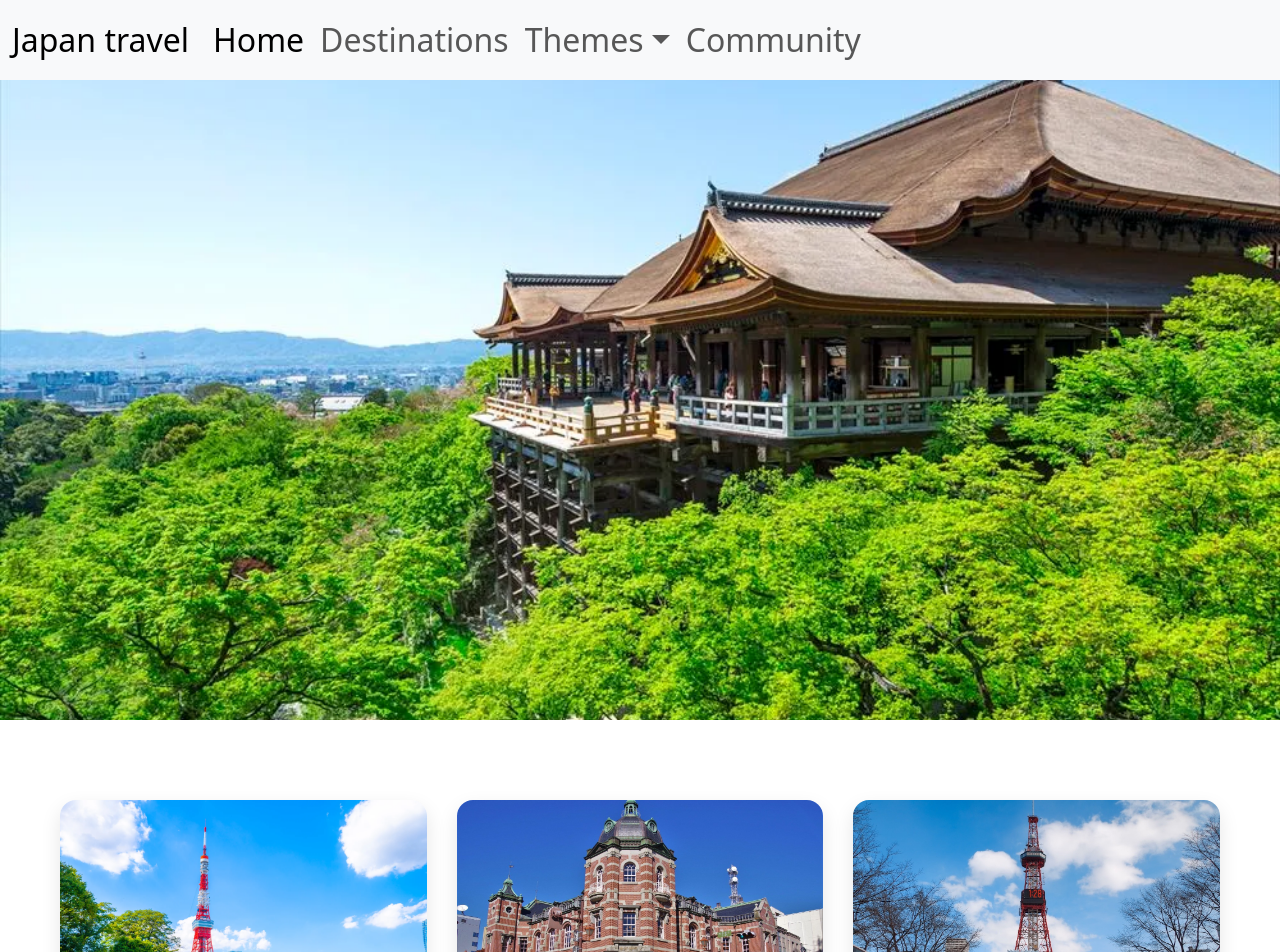
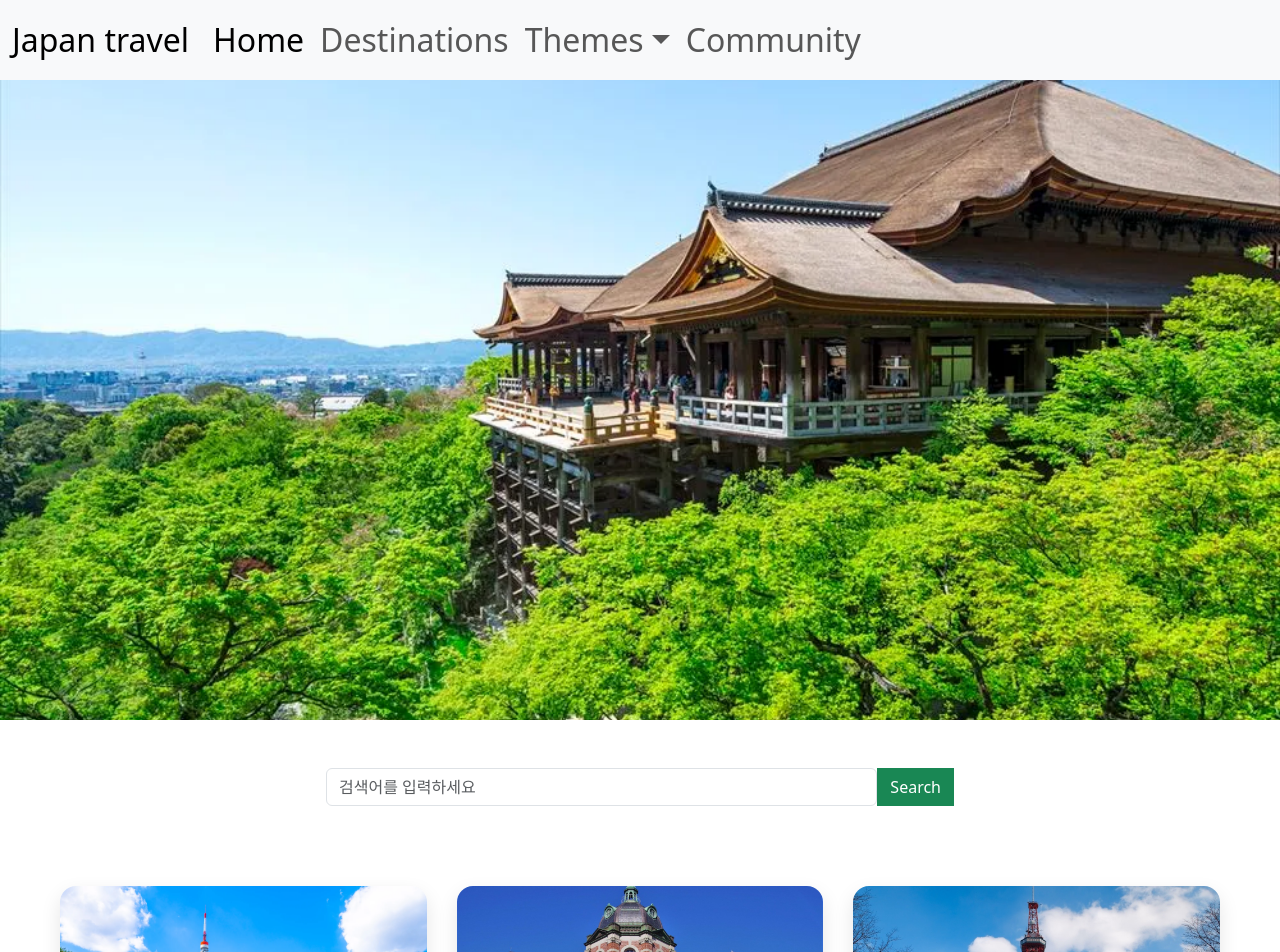
Before and after one commit to Gyu1234/japan_web, a React (Create React App) app in the folder frontend/: page / in a window 1280 px wide. Shown: the top 952 px of the page. Built offline with nearby package versions, Linux system fonts and the light colour scheme.

Commit message:
searchbar 오류 수정 밑 정렬페이지 기본틀

```diff
--- a/frontend/package.json
+++ b/frontend/package.json
@@ -12,6 +12,7 @@
     "bootstrap": "^5.3.8",
     "react": "^19.2.3",
     "react-dom": "^19.2.3",
+    "react-router-dom": "^7.12.0",
     "react-scripts": "5.0.1",
     "web-vitals": "^2.1.4"
   },
--- a/frontend/src/App.js
+++ b/frontend/src/App.js
@@ -1,11 +1,21 @@
 import React from 'react';
-import MainPage from './pages/main/MainPage.js'; // 메인페이지 통째로 가져오기
+import { BrowserRouter as Router, Routes, Route } from 'react-router-dom';
+import MainPage from './pages/main/MainPage';
 
 function App() {
   return (
-    <div className="App">
-      <MainPage />
-    </div>
+    //  반드시 전체를 <Router>로 감싸야 합니다.
+    <Router>
+      <div className="App">
+        <Routes>
+          {/*  각 주소(path)에 맞는 페이지를 설정합니다. */}
+          <Route path="/" element={<MainPage />} />
+
+          {/* 나중에 검색 페이지를 만드시면 아래 줄의 주석을 푸세요 */}
+          {/* <Route path="/search" element={<SearchPage />} /> */}
+        </Routes>
+      </div>
+    </Router>
   );
 }
 
--- a/frontend/src/components/layouts/Searchbar.js
+++ b/frontend/src/components/layouts/Searchbar.js
@@ -1,18 +1,24 @@
 import React, { useState } from 'react';
 import { useNavigate } from 'react-router-dom'; // 페이지 이동을 위한 훅
+import axios from 'axios';
 
 const SearchBar = () => {
   const [keyword, setKeyword] = useState(''); // 검색어 상태 관리
   const navigate = useNavigate();
 
-  const handleSearch = (e) => {
-    e.preventDefault(); // 폼 제출 시 페이지 새로고침 방지
-    if (keyword.trim() === '') return; // 빈 검색어는 무시
+  const handleSearch = async (e) => {
+  e.preventDefault();
+  if (keyword.trim() === '') return;
 
-    // 검색 결과 페이지로 이동하면서 쿼리 스트링으로 검색어 전달
-    // 예: /search?q=도쿄
-    navigate(`/search?q=${encodeURIComponent(keyword)}`);
-  };
+  // 페이지 이동 대신 백엔드에 직접 요청 (메인 페이지에서 바로 결과를 볼 때)
+  try {
+    const response = await axios.get(`http://localhost:8080/api/search?q=${keyword}`);
+    console.log("백엔드 검색 결과:", response.data);
+    // 이 데이터를 부모(MainPage)에게 전달하여 화면을 갱신하게 만듭니다.
+  } catch (error) {
+    console.error("검색 연동 실패:", error);
+  }
+};
 
   return (
     <section className="search-section my-5">
@@ -22,7 +28,7 @@ const SearchBar = () => {
             <input
               type="text"
               className="form-control"
-              placeholder="검색어를 입력하세요 (예: 도쿄, 온천)"
+              placeholder="검색어를 입력하세요"
               value={keyword}
               onChange={(e) => setKeyword(e.target.value)} // 입력할 때마다 상태 업데이트
             />
--- a/frontend/src/pages/main/MainPage.js
+++ b/frontend/src/pages/main/MainPage.js
@@ -2,7 +2,7 @@ import React from 'react';
 // 공통 레이아웃
 import Header from '../../components/layouts/Header';
 import Footer from '../../components/layouts/Footer';
-//import SearchBar from '../../components/layouts/SearchBar';
+import SearchBar from '../../components/layouts/SearchBar';
 // 메인 전용 컴포넌트
 import MainHero from './components/MainHero';
 import RegionGrid from './components/RegionGrid';
@@ -19,7 +19,7 @@ const MainPage = () => {
 
       <main>
         <MainHero />
-        {/* <SearchBar /> */}
+        <SearchBar/>
         <RegionGrid />
         <CultureSection />
         <FoodSection />
```
Also changed, not shown: frontend/src/pages/list_array/ArrayPage.css (added), frontend/src/pages/list_array/ArrayPage.js (added), 2 other files (tests, documents, lock files or other folders).
